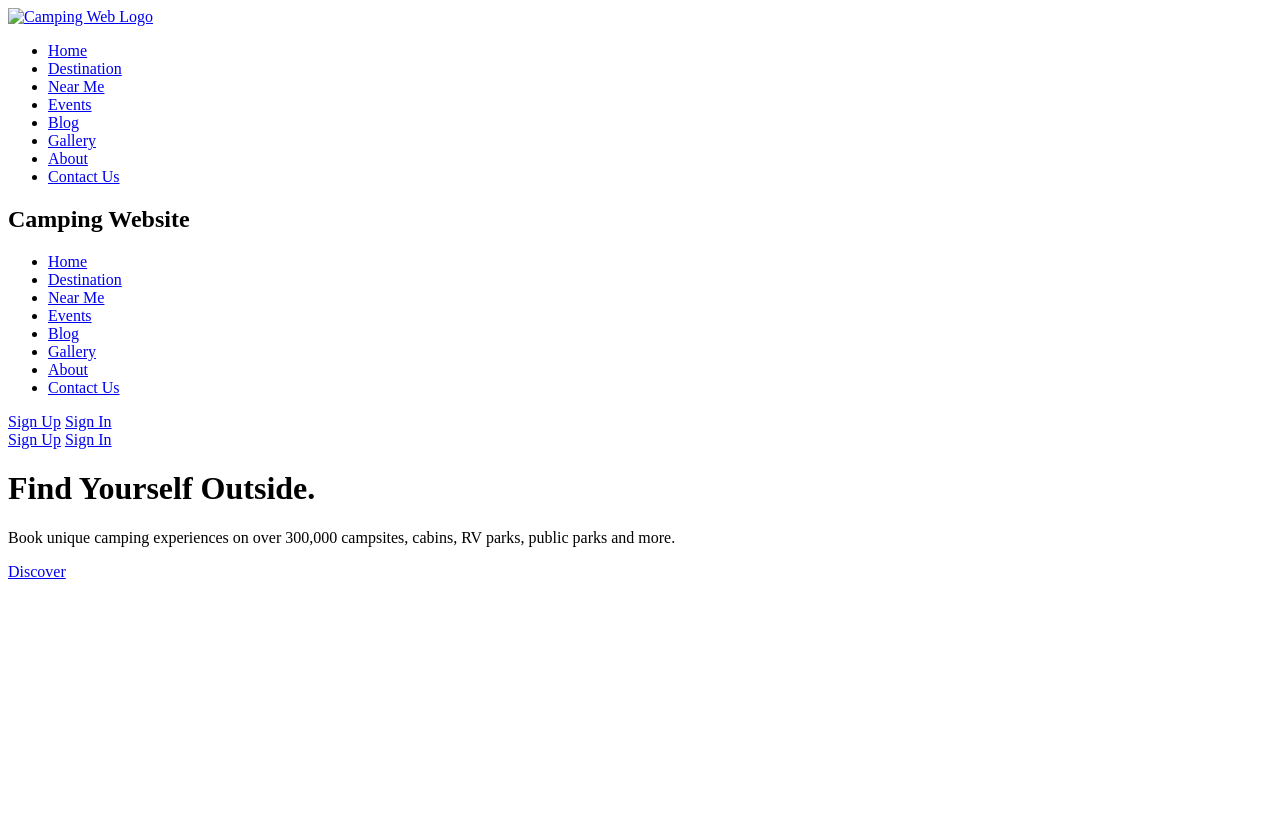
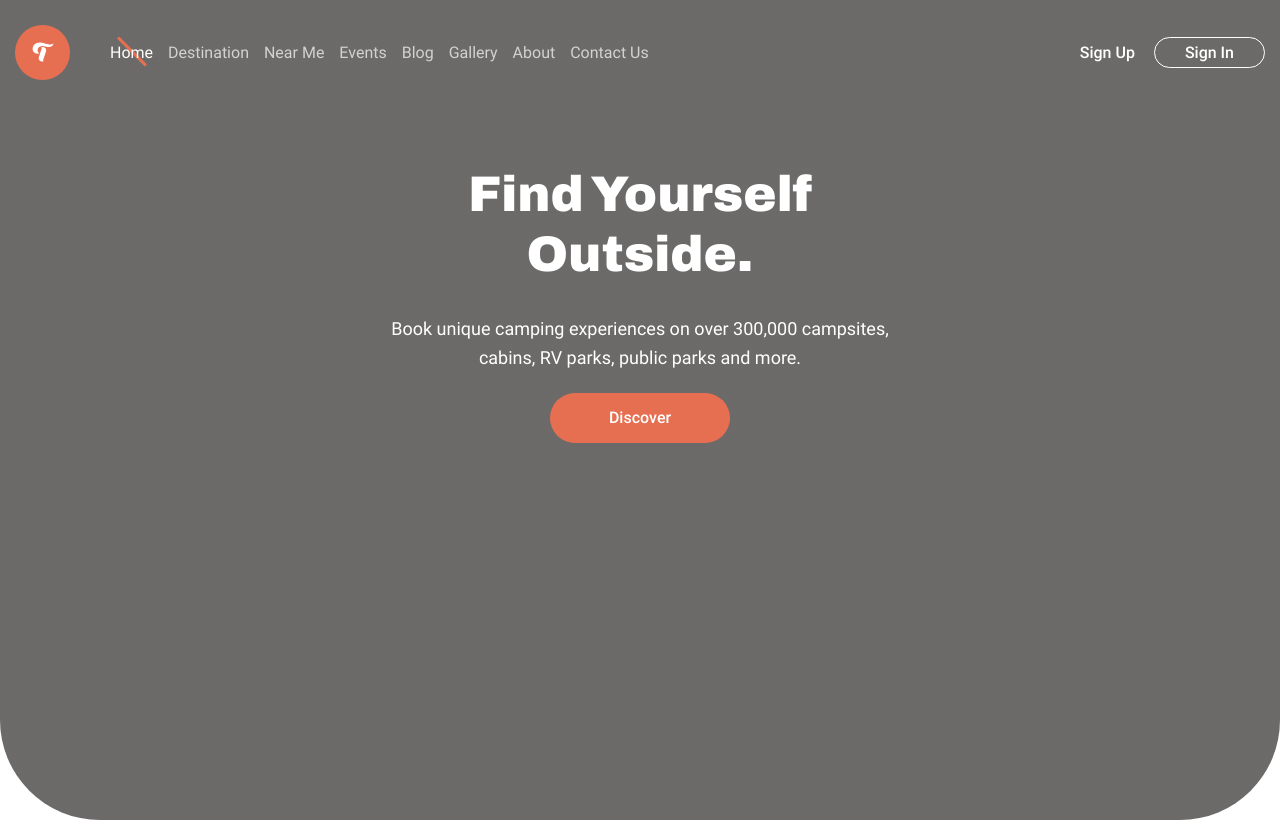
Before and after one commit to masabbasi/Camping-Web, a plain HTML site: page index.html in a window 1280 px wide. Drawn offline with Linux system fonts and the light colour scheme; the site is published under a folder, as on GitHub Pages, so addresses that start at the root find nothing.

Commit message:
Fix Bug: Relative Path

```diff
--- a/index.html
+++ b/index.html
@@ -5,12 +5,12 @@
 	<meta charset="UTF-8">
 	<meta http-equiv="X-UA-Compatible" content="IE=edge">
 	<meta name="viewport" content="width=device-width, initial-scale=1.0">
-	<link rel="shortcut icon" href="/images/svgs/icons/logo-icon.svg" type="image/x-icon">
-	<link rel="stylesheet" href="/styles/reset.css">
-	<link rel="stylesheet" href="/styles/fonts.css">
-	<link rel="stylesheet" href="/styles/grid.css">
-	<link rel="stylesheet" href="/styles/app.css">
-	<link rel="stylesheet" href="/styles/responsive.css">
+	<link rel="shortcut icon" href="images/svgs/icons/logo-icon.svg" type="image/x-icon">
+	<link rel="stylesheet" href="styles/reset.css">
+	<link rel="stylesheet" href="styles/fonts.css">
+	<link rel="stylesheet" href="styles/grid.css">
+	<link rel="stylesheet" href="styles/app.css">
+	<link rel="stylesheet" href="styles/responsive.css">
 	<title>Camping Web</title>
 </head>
 
@@ -20,7 +20,7 @@
 			<nav class="nav">
 				<div class="wrapper">
 					<a href="#" class="logo">
-						<img src="/images/svgs/logo.svg" alt="Camping Web Logo" class="logo__img">
+						<img src="images/svgs/logo.svg" alt="Camping Web Logo" class="logo__img">
 					</a>
 					<ul class="menu">
 						<li class="menu__item">
@@ -98,7 +98,7 @@
 			</div>
 		</div>
 	</header>
-	<script src="/scripts/app.js"></script>
+	<script src="scripts/app.js"></script>
 </body>
 
 </html>
```
